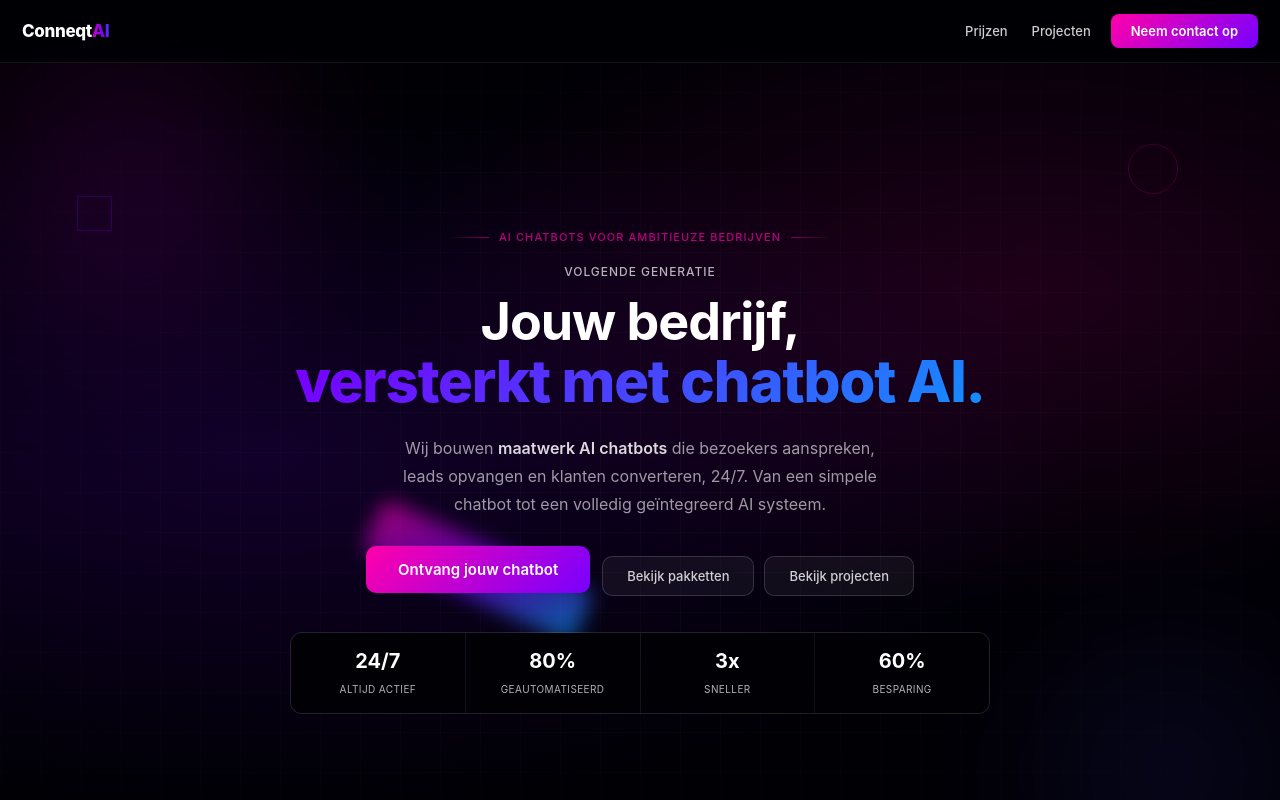
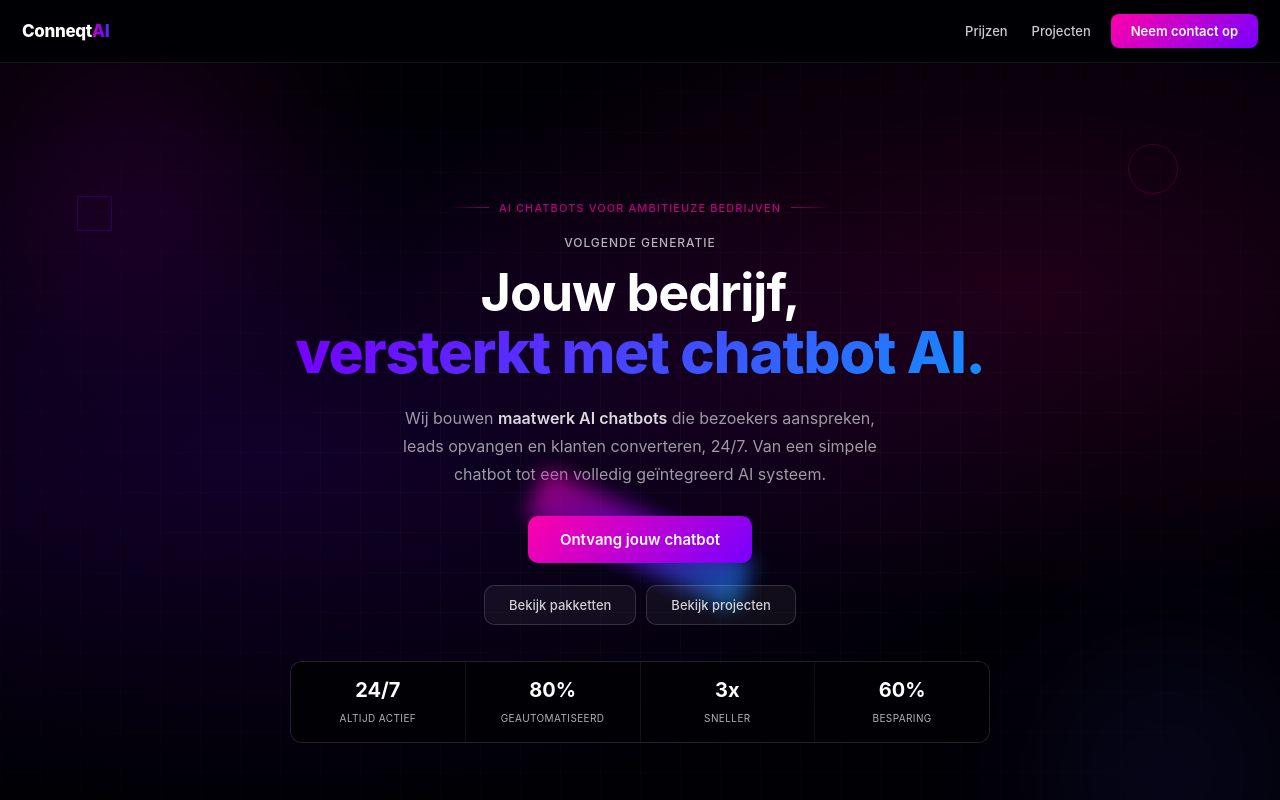
Before and after one commit to wesroord/conneqtai-website, a Next.js app: page /nl in a window 1280 px wide. Shown: the top 800 px of the page. Built offline with nearby package versions, Linux system fonts and the light colour scheme.

Commit message:
fix: grote button boven twee kleine buttons op .com en .nl

```diff
--- a/components/sections/Hero.tsx
+++ b/components/sections/Hero.tsx
@@ -43,7 +43,7 @@ export default function Hero() {
         <p style={{fontSize:"clamp(14px,2vw,16px)",color:"rgba(255,255,255,.6)",maxWidth:"480px",lineHeight:1.75,margin:"0 auto 28px",fontWeight:400,animation:"fup3 .8s ease .2s both"}}>
           We build <strong style={{color:"rgba(255,255,255,.85)",fontWeight:600}}>custom AI chatbots</strong> that engage visitors, capture leads and convert customers 24/7. From a simple chatbot to a fully integrated AI system.
         </p>
-        <div style={{display:"flex",gap:"12px",justifyContent:"center",flexWrap:"wrap",marginBottom:"36px",animation:"fup3 .8s ease .25s both"}}>
+        <div style={{display:"flex",flexDirection:"column",alignItems:"center",gap:"12px",marginBottom:"36px",animation:"fup3 .8s ease .25s both"}}>
           <div style={{position:"relative",display:"inline-block"}}>
             <div style={{position:"absolute",inset:"-3px",borderRadius:"10px",background:"linear-gradient(135deg,#ff00aa,#7700ff,#00aaff)",zIndex:-1,animation:"glowRot 3s linear infinite",filter:"blur(10px)",opacity:.6}} />
             <a href="mailto:hello@conneqtai.com" style={{position:"relative",padding:"14px 32px",fontSize:"15px",fontWeight:600,borderRadius:"10px",background:"linear-gradient(135deg,#ff00aa,#7700ff)",color:"#fff",textDecoration:"none",display:"inline-block"}}>Get your chatbot</a>
--- a/components/sections/nl/HeroNL.tsx
+++ b/components/sections/nl/HeroNL.tsx
@@ -43,7 +43,7 @@ export default function HeroNL() {
         <p style={{fontSize:"clamp(14px,2vw,16px)",color:"rgba(255,255,255,.6)",maxWidth:"480px",lineHeight:1.75,margin:"0 auto 28px",fontWeight:400,animation:"fup3 .8s ease .2s both"}}>
           Wij bouwen <strong style={{color:"rgba(255,255,255,.85)",fontWeight:600}}>maatwerk AI chatbots</strong> die bezoekers aanspreken, leads opvangen en klanten converteren, 24/7. Van een simpele chatbot tot een volledig geïntegreerd AI systeem.
         </p>
-        <div style={{display:"flex",gap:"12px",justifyContent:"center",flexWrap:"wrap",marginBottom:"36px",animation:"fup3 .8s ease .25s both"}}>
+        <div style={{display:"flex",flexDirection:"column",alignItems:"center",gap:"12px",marginBottom:"36px",animation:"fup3 .8s ease .25s both"}}>
           <div style={{position:"relative",display:"inline-block"}}>
             <div style={{position:"absolute",inset:"-3px",borderRadius:"10px",background:"linear-gradient(135deg,#ff00aa,#7700ff,#00aaff)",zIndex:-1,animation:"glowRot 3s linear infinite",filter:"blur(10px)",opacity:.6}} />
             <a href="mailto:hello@conneqtai.com" style={{position:"relative",padding:"14px 32px",fontSize:"15px",fontWeight:600,borderRadius:"10px",background:"linear-gradient(135deg,#ff00aa,#7700ff)",color:"#fff",textDecoration:"none",display:"inline-block"}}>Ontvang jouw chatbot</a>
```
